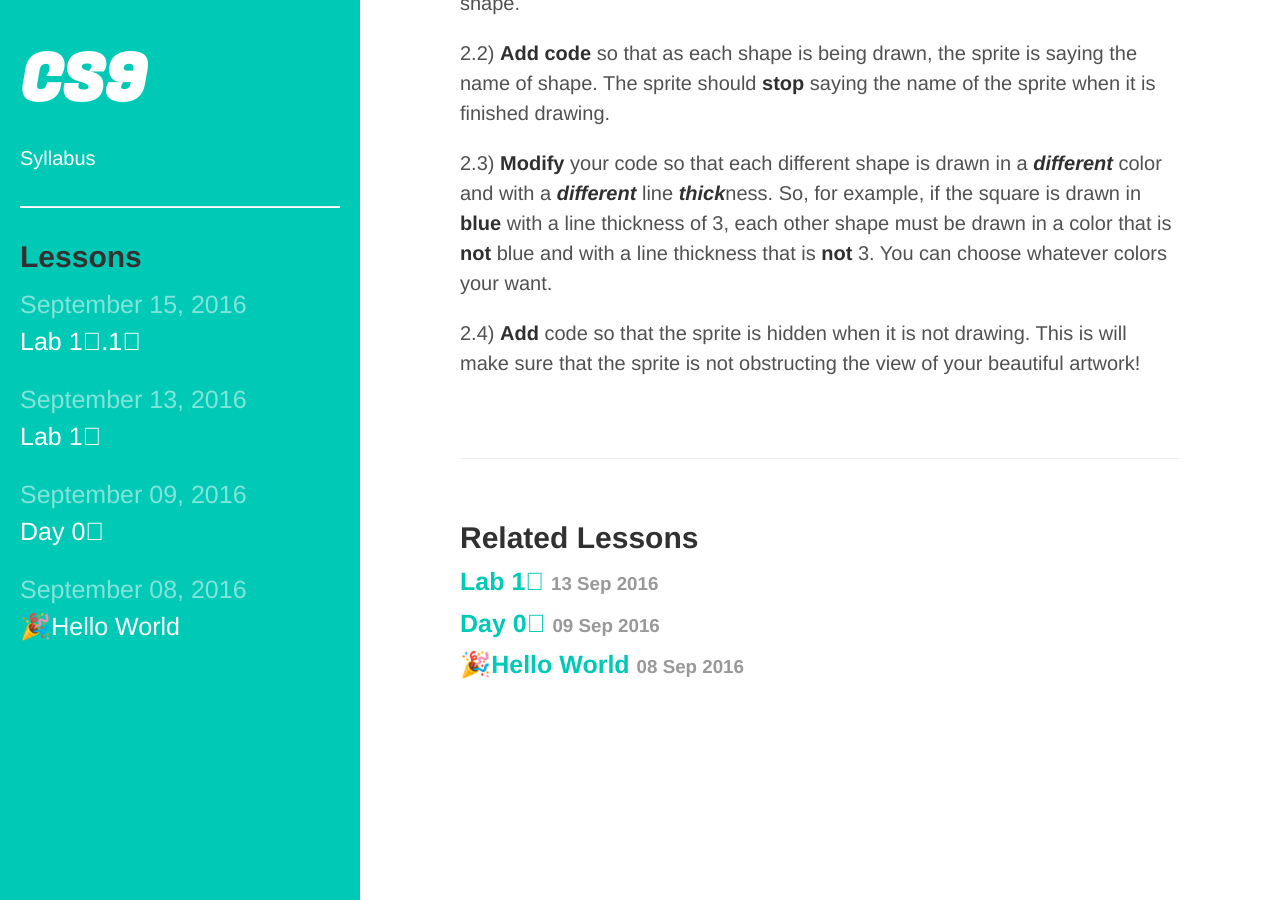
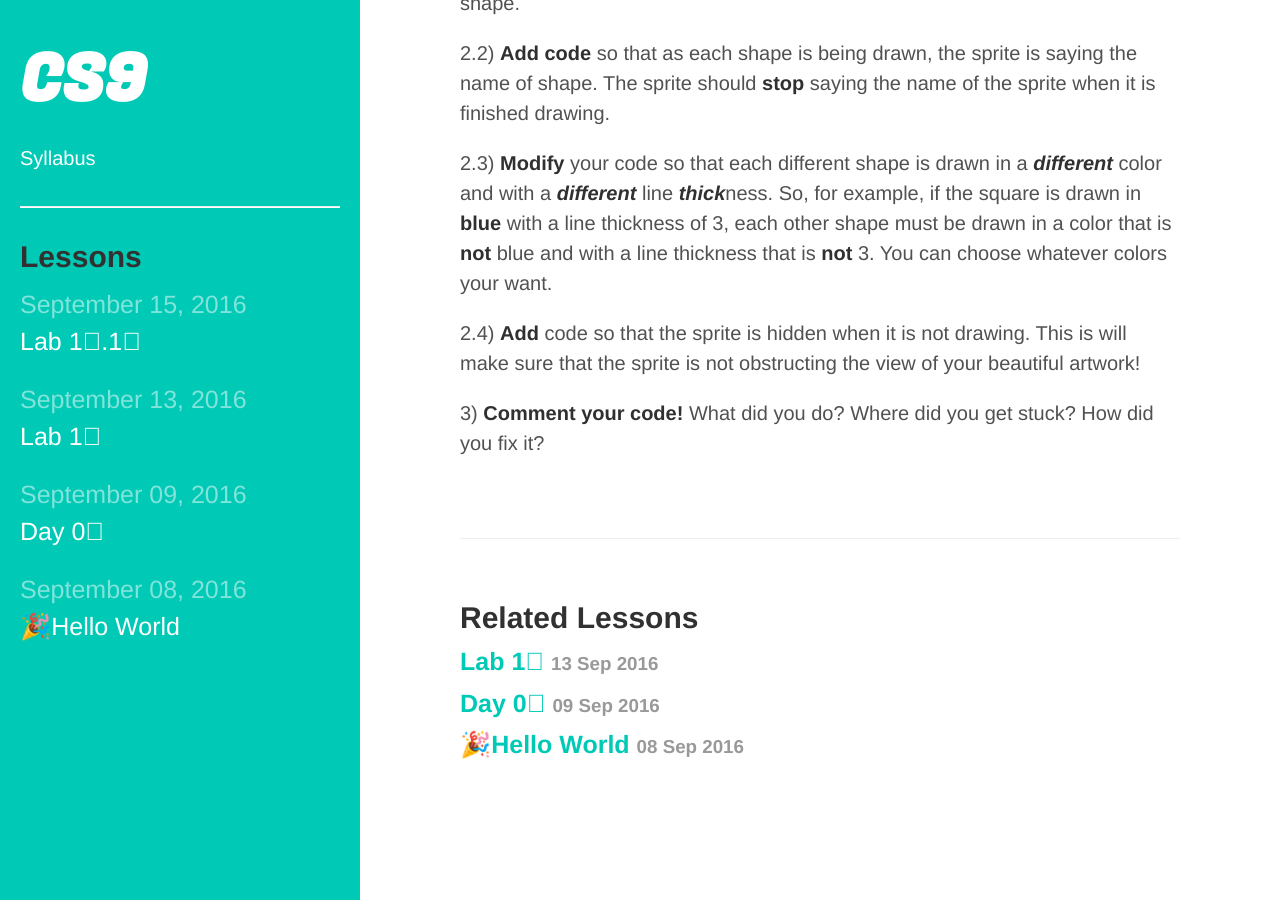
Before and after one commit to bensk/CS9, a Jekyll site: the page built from _posts/2016-09-15-lab-1⃣-1⃣.md, in a window 1280 px wide and 900 px high, scrolled down 1202 px. Built offline with Jekyll 4.4.1, drawn with Linux system fonts in a browser that asks for light colours; some web fonts are replaced; a style sheet for code colours, icons or effects is not loaded.

Commit message:
🗣comments!

```diff
--- a/_posts/2016/2016-09-15-lab-1⃣-1⃣.md
+++ b/_posts/2016-09-15-lab-1⃣-1⃣.md
@@ -61,3 +61,5 @@ You will probably want to draw a sketch of each to figure out the angles in each
 2.3) **Modify** your code so that each different shape is drawn in a **_different_** color and with a **_different_** line **_thick_**ness. So, for example, if the square is drawn in **blue** with a line thickness of 3, each other shape must be drawn in a color that is **not** blue and with a line thickness that is **not** 3. You can choose whatever colors your want.
 
 2.4) **Add** code so that the sprite is hidden when it is not drawing. This is will make sure that the sprite is not obstructing the view of your beautiful artwork!
+
+3) **Comment your code!** What did you do? Where did you get stuck? How did you fix it?
```
